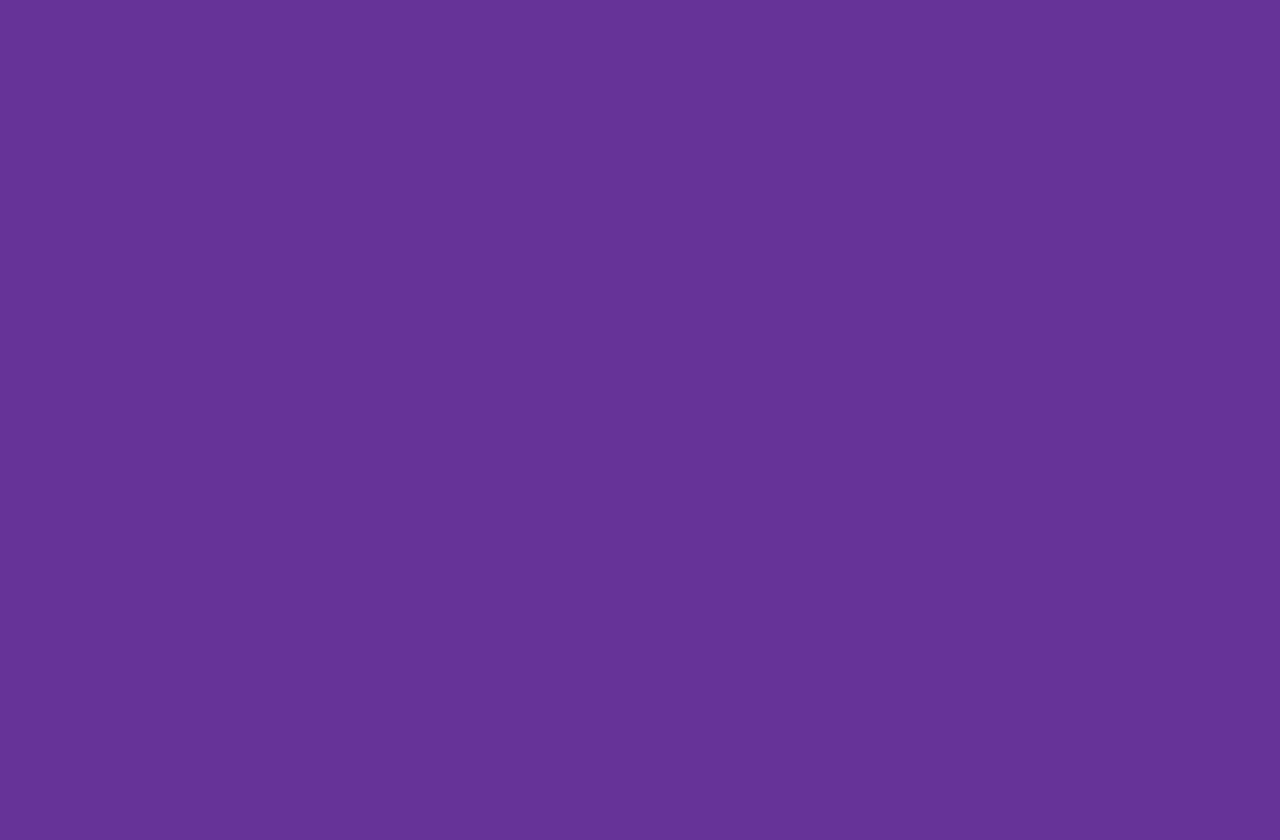
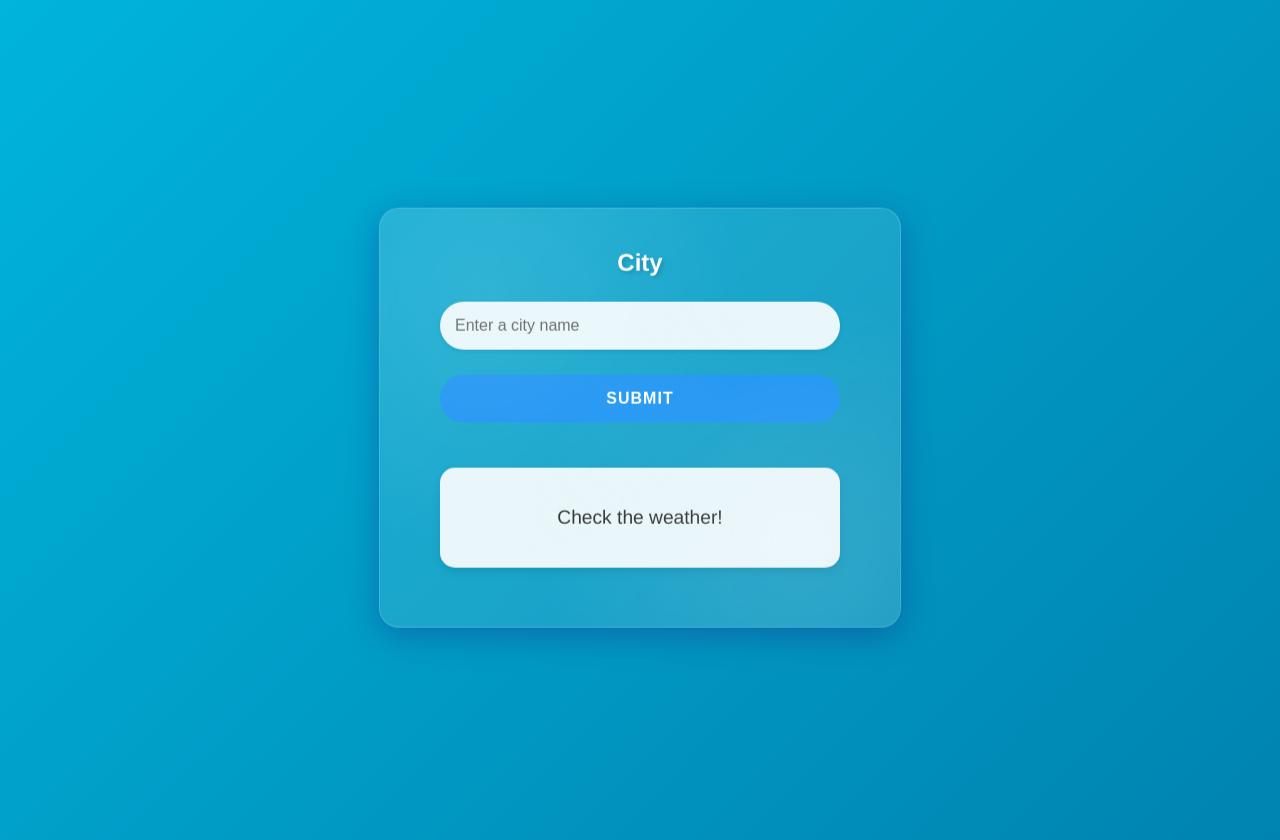
Before and after one commit to khizarrm/JS-WeatherApp, a website built with webpack: page src/template.html in a window 1280 px wide. Before the commit the page ends 800 px from the top, so only its background shows below. Built offline with nearby package versions, Linux system fonts and the light colour scheme.

Commit message:
Made the app. CSS is from Claude

```diff
--- a/src/index.js
+++ b/src/index.js
@@ -1,5 +1,23 @@
 import "./styles.css";
 import { greeting } from "./greeting.js";
-// import odinImage from "./odin.png"; - this how u import images
 
-console.log(greeting);
+const WEATHER_API = 'H6L4L7VQEJFEFWNSMXPF2FG6D';
+
+async function getWeather(city){
+    const url = `https://weather.visualcrossing.com/VisualCrossingWebServices/rest/services/timeline/${city}/today?key=${WEATHER_API}`;
+    const data = await fetch(url, {
+        mode : 'cors'
+    })
+    const info = await data.json();
+    console.log(info.currentConditions.temp);
+    return info.currentConditions.temp;
+}
+
+const form = document.getElementById('city');
+form.addEventListener('submit', async (event)=>{
+    event.preventDefault();
+    const city = document.getElementById('city-name').value;
+    const res = document.getElementById('result');
+    res.innerHTML = "The weather in " + city + " is " + Math.round(await getWeather(city) * (5/9)) + "\u00B0C";
+    form.reset();
+})
--- a/src/styles.css
+++ b/src/styles.css
@@ -1,3 +1,153 @@
 body {
-    background-color: rebeccapurple;
+  background: linear-gradient(135deg, #00b4db 0%, #0083b0 100%);
+  display: flex;
+  justify-content: center;
+  align-items: center;
+  min-height: 100vh;
+  font-family: "Helvetica Neue", Helvetica, Arial, sans-serif;
+  margin: 0;
+  padding: 20px;
+}
+
+.content {
+  background: rgba(255, 255, 255, 0.1);
+  backdrop-filter: blur(10px);
+  border-radius: 20px;
+  padding: 40px 60px;
+  box-shadow: 0 8px 32px 0 rgba(31, 38, 135, 0.37);
+  border: 1px solid rgba(255, 255, 255, 0.18);
+  width: 100%;
+  max-width: 400px;
+}
+
+.content:hover {
+  box-shadow:
+      0 0 15px rgba(255, 255, 255, 0.5),
+      0 0 30px rgba(255, 255, 255, 0.3),
+      0 0 45px rgba(255, 255, 255, 0.1);
+  transition: box-shadow 0.3s ease;
+}
+
+form {
+  display: flex;
+  flex-direction: column;
+  gap: 25px;
+  width: 100%;
+  color: white;
+}
+
+label {
+  font-size: 1.5rem;
+  font-weight: bold;
+  text-align: center;
+  text-shadow: 2px 2px 4px rgba(0, 0, 0, 0.2);
+}
+
+input {
+  width: 100%;
+  padding: 15px;
+  border: none;
+  border-radius: 25px;
+  background: rgba(255, 255, 255, 0.9);
+  box-shadow: 0 2px 5px rgba(0, 0, 0, 0.1);
+  font-size: 1rem;
+  box-sizing: border-box;
+  transition: all 0.3s ease;
+}
+
+input:focus {
+  outline: none;
+  background: white;
+  box-shadow: 0 4px 10px rgba(0, 0, 0, 0.1);
+  transform: translateY(-2px);
+}
+
+input::placeholder {
+  color: #666;
+}
+
+button {
+  padding: 15px 30px;
+  border: none;
+  border-radius: 25px;
+  background: #2196f3;
+  color: white;
+  font-size: 1rem;
+  cursor: pointer;
+  transition: all 0.3s ease;
+  font-weight: bold;
+  text-transform: uppercase;
+  letter-spacing: 1px;
+}
+
+button:hover {
+  background: #1976d2;
+  transform: translateY(-2px);
+  box-shadow: 0 4px 15px rgba(0, 0, 0, 0.2);
+}
+
+#result {
+  background: rgba(255, 255, 255, 0.9);
+  padding: 20px;
+  border-radius: 15px;
+  font-size: 1.2rem;
+  color: #333;
+  text-align: center;
+  min-height: 60px;
+  display: flex;
+  align-items: center;
+  justify-content: center;
+  box-shadow: 0 4px 10px rgba(0, 0, 0, 0.1);
+}
+
+/* Add weather-themed animation */
+@keyframes float {
+  0% {
+      transform: translateY(0px);
   }
+  50% {
+      transform: translateY(-10px);
+  }
+  100% {
+      transform: translateY(0px);
+  }
+}
+
+.content {
+  animation: float 6s ease-in-out infinite;
+}
+
+/* Responsive design */
+@media (max-width: 480px) {
+  .content {
+      padding: 30px 20px;
+  }
+
+  form {
+      gap: 15px;
+  }
+
+  label {
+      font-size: 1.2rem;
+  }
+
+  #result {
+      font-size: 1rem;
+      padding: 15px;
+  }
+}
+
+/* Add a subtle cloud-like background pattern */
+.content::before {
+  content: '';
+  position: absolute;
+  top: 0;
+  left: 0;
+  right: 0;
+  bottom: 0;
+  border-radius: 20px;
+  background:
+      radial-gradient(circle at 20% 20%, rgba(255, 255, 255, 0.1) 0%, transparent 50%),
+      radial-gradient(circle at 80% 80%, rgba(255, 255, 255, 0.1) 0%, transparent 50%);
+  pointer-events: none;
+}
--- a/src/template.html
+++ b/src/template.html
@@ -3,9 +3,16 @@
 <head>
     <meta charset="UTF-8">
     <meta name="viewport" content="width=device-width, initial-scale=1.0">
-    <title>Document</title>
+    <title>Weather App</title>
 </head>
 <body>
-
+    <div class="content">
+        <form id="city">
+            <label for="city">City</label>
+            <input type="text" id="city-name" placeholder="Enter a city name" required>
+            <button type="submit">Submit</button>
+            <p id="result">Check the weather!</p>
+        </form>
+    </div>
 </body>
 </html>
```
